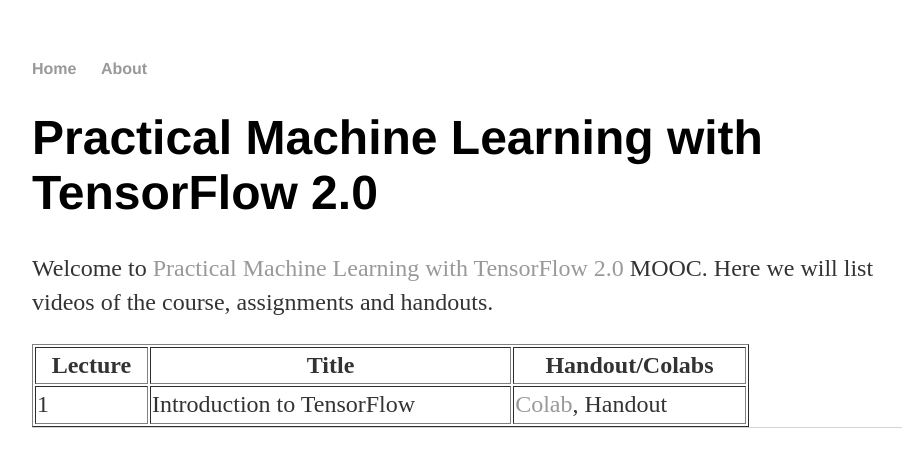
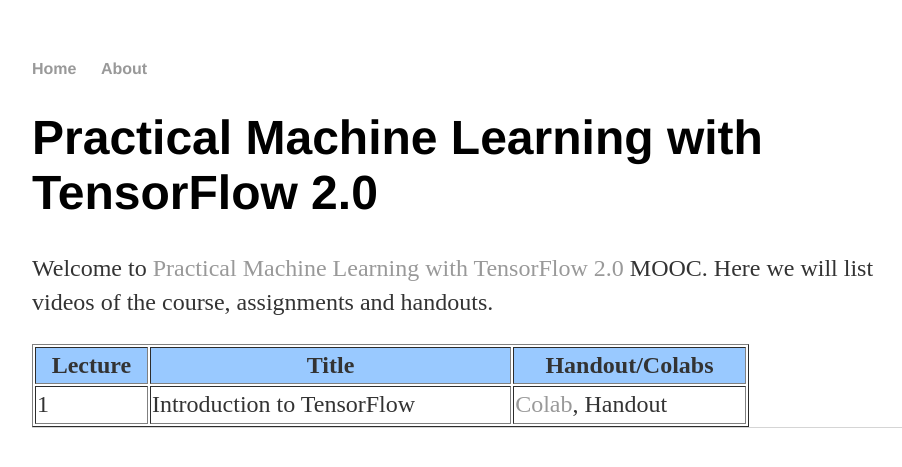
Before and after one commit to tfindiamooc/tfindiamooc.github.io, a Jekyll site: the page built from index.html, in a window 1280 px wide. Shown: the top 467 px of the page, without its empty margins (160-1062 px from the left). Built offline with Jekyll 4.4.1, drawn with Linux system fonts in a browser that asks for light colours.

Commit message:
Update index.html

```diff
--- a/index.html
+++ b/index.html
@@ -10,7 +10,7 @@
 	</p>
 
 	<table border="1" width="80%">
-	<tr>
+	<tr bgcolor='#99c9ff'>
 		<th>Lecture</th>
 		<th>Title</th>
 		<th>Handout/Colabs</th>
```
